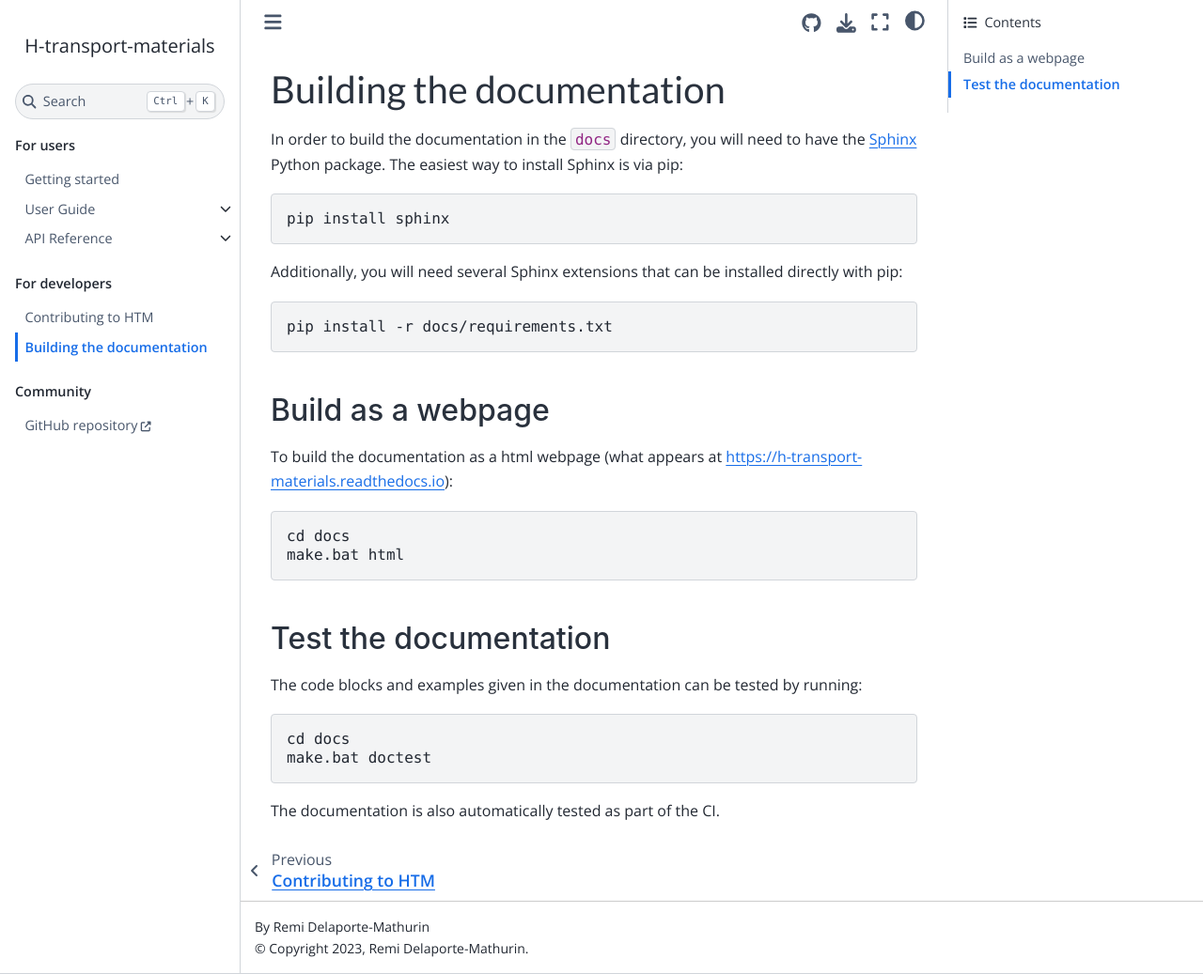
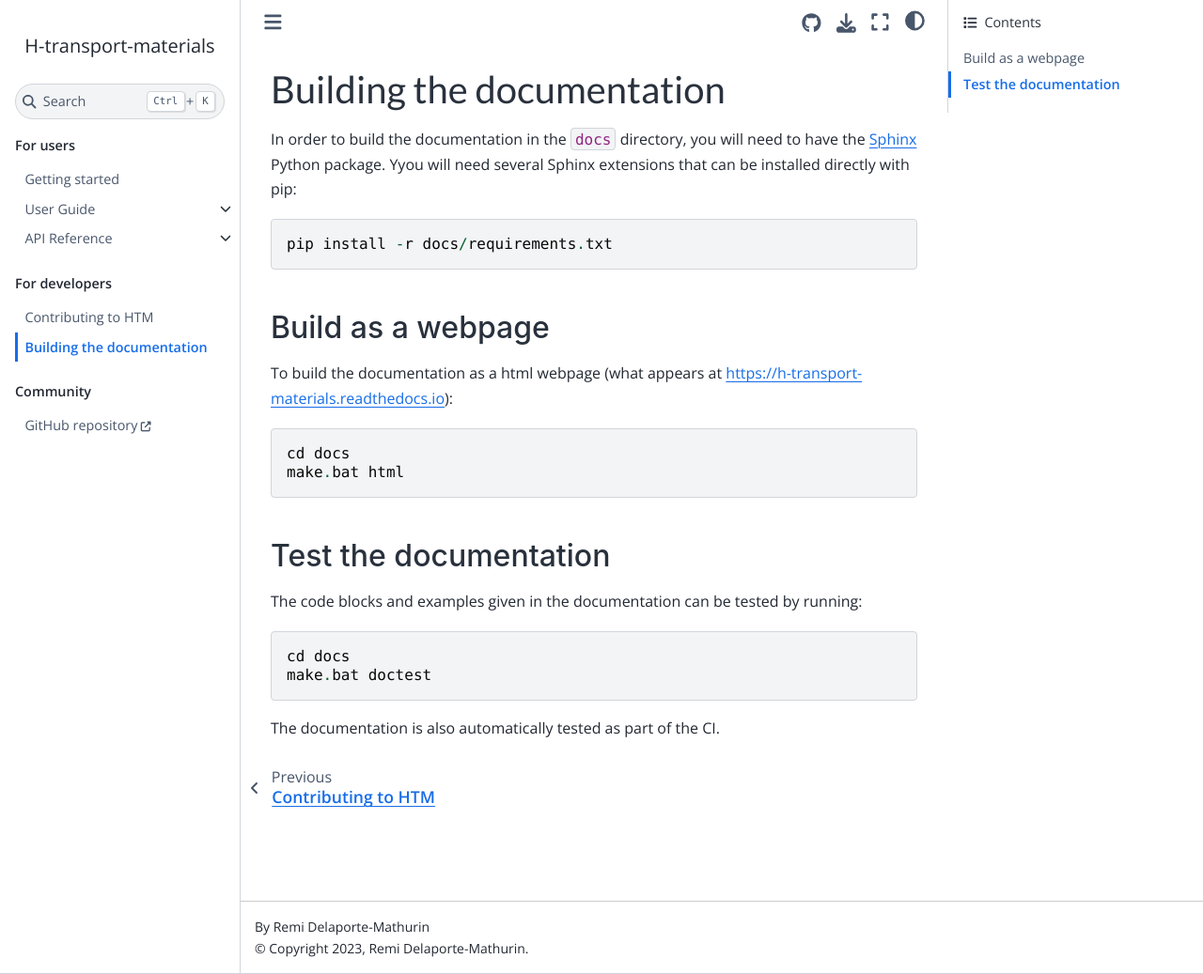
Before and after one commit to RemDelaporteMathurin/h-transport-materials, a Sphinx documentation site: the page built from docs/dev/documentation.rst, in a window 1280 px wide and 1037 px high. Shown: the whole window at 94% size. Built offline with Sphinx 7.4.7 and the Sphinx Book theme 1.1.4, drawn with Linux system fonts in a browser that asks for light colours.

Commit message:
removed itali

```diff
--- a/docs/dev/documentation.rst
+++ b/docs/dev/documentation.rst
@@ -2,16 +2,9 @@ Building the documentation
 ==========================
 
 In order to build the documentation in the ``docs`` directory, you will need to have the `Sphinx <https://www.sphinx-doc.org/en/master/>`_ Python package.
-The easiest way to install Sphinx is via pip:
+Yyou will need several Sphinx extensions that can be installed directly with pip:
 
-.. code-block:: console
-
-    pip install sphinx
-
-Additionally, you will need several Sphinx extensions that can be installed
-directly with pip:
-
-.. code-block:: console
+.. code-block::
 
     pip install -r docs/requirements.txt
 
@@ -20,7 +13,7 @@ Build as a webpage
 
 To build the documentation as a html webpage (what appears at https://h-transport-materials.readthedocs.io):
 
-.. code:: console
+.. code::
 
     cd docs
     make.bat html
@@ -30,7 +23,7 @@ Test the documentation
 
 The code blocks and examples given in the documentation can be tested by running:
 
-.. code:: console
+.. code::
 
     cd docs
     make.bat doctest
```
